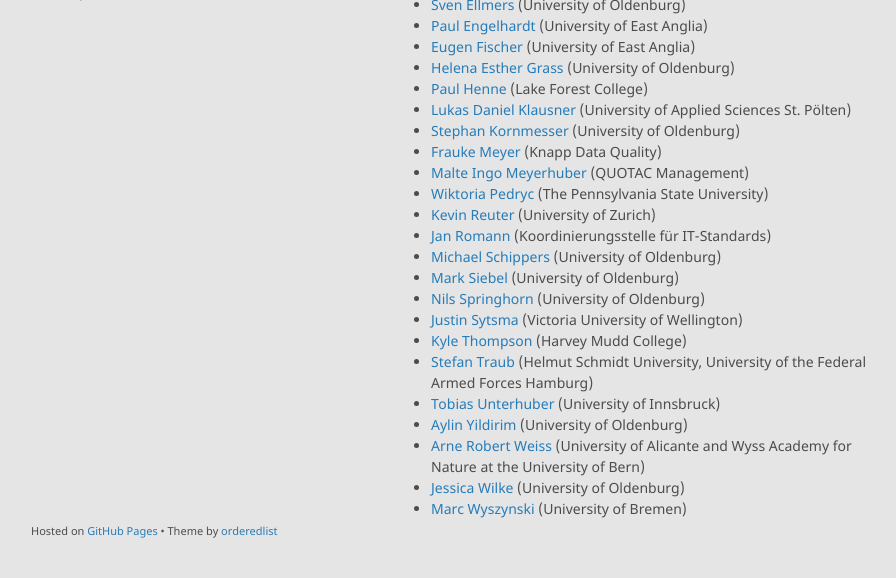
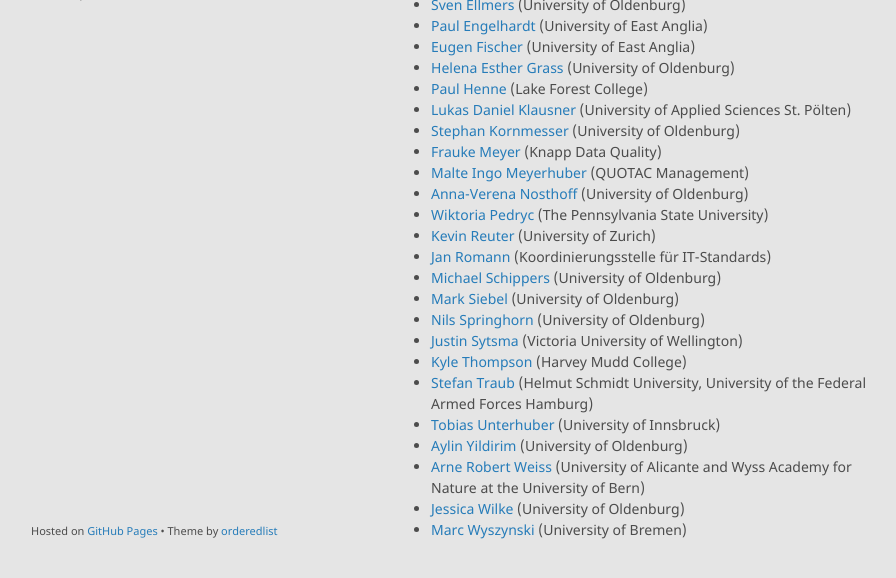
Before and after one commit to alephmembeth/alephmembeth.github.io, a Jekyll site: the page built from collaborators.md, in a window 1280 px wide and 976 px high, cut to the strip 366-944 px from the top of the window. Shown: the whole strip, without its empty margins (179-1075 px from the left). Built offline with Jekyll 4.4.1, drawn with Linux system fonts in a browser that asks for light colours; our own code applies the rules of GitHub Pages for plain Markdown files.

Commit message:
Update collaborators.md

```diff
--- a/collaborators.md
+++ b/collaborators.md
@@ -23,6 +23,7 @@
 + [Stephan Kornmesser](https://uol.de/stephan-kornmesser) (University of Oldenburg)
 + [Frauke Meyer](https://www.linkedin.com/in/frauke-meyer-ph-d-7a07b6154/) (Knapp Data Quality)
 + [Malte Ingo Meyerhuber](https://www.quotac.de/das-team.html) (QUOTAC Management)
++ [Anna-Verena Nosthoff](https://uol.de/philosophie/mitarbeiterinnen/prof-dr-anna-verena-nosthoff) (University of Oldenburg)
 + [Wiktoria Pedryc](https://psych.la.psu.edu/people/wiktoria-m-pedryc/) (The Pennsylvania State University)
 + [Kevin Reuter](http://www.kevinreuter.com/) (University of Zurich)
 + [Jan Romann](https://github.com/JKRhb) (Koordinierungsstelle für IT-Standards)
```
